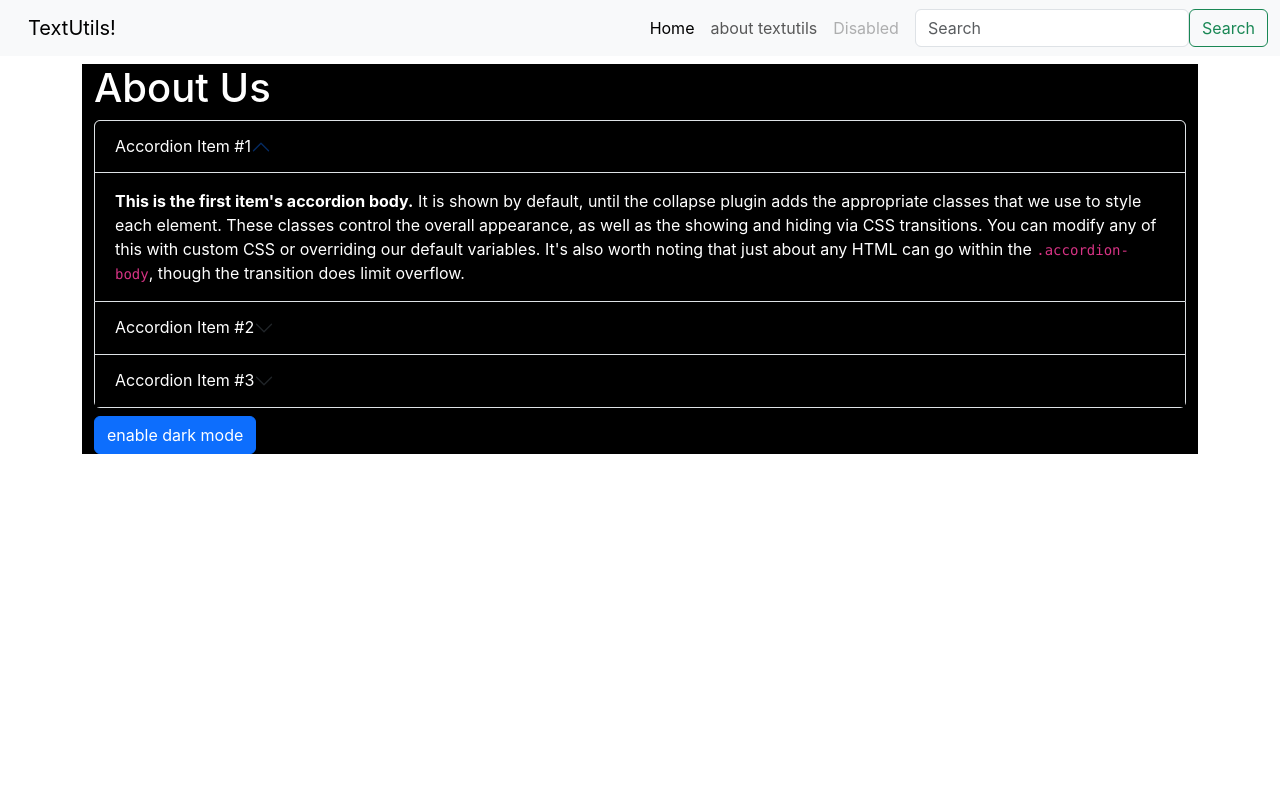
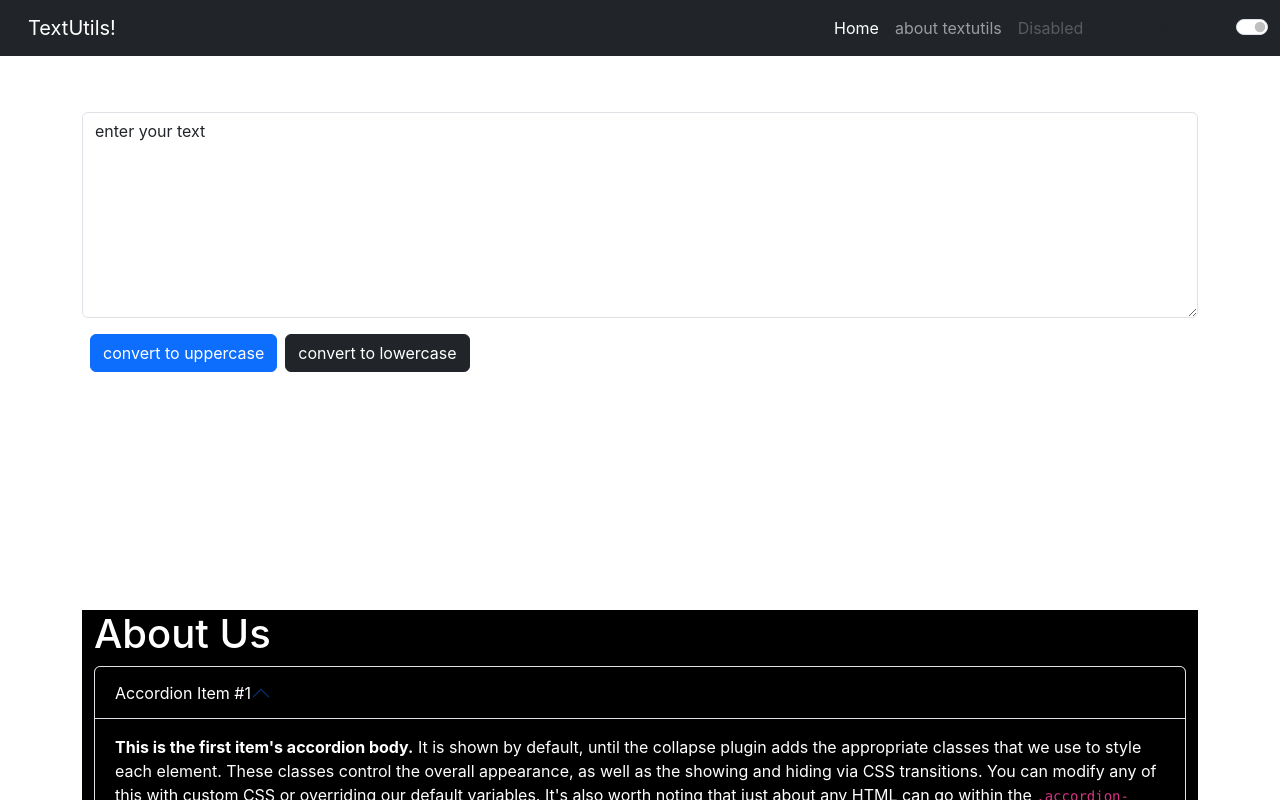
Before and after one commit to Chetan-the/alerts, a React (Create React App) app: page / in a window 1280 px wide. Shown: the top 800 px of the page. Built offline with nearby package versions, Linux system fonts and the light colour scheme.

Commit message:
improves the darkmode

```diff
--- a/src/App.js
+++ b/src/App.js
@@ -2,11 +2,28 @@
 import './App.css';
 import Navbar from './Navbar';
 import About from './About';
+import TextForm from './TextForm';
+import React,{useState} from 'react';
+
 function App() {
+  const [mode,setMode]=useState('dark');
+  const toggleMode=()=>{
+    if(mode==='light'){
+      setMode('dark');
+      document.body.style.backgroundColor='#042743';
+
+    }
+    else{
+      setMode('light');
+      document.body.style.backgroundColor='white';
+
+    }
+  }
   return (
     <>
-      <Navbar title="TextUtils!" about="about textutils" />
+      <Navbar title="TextUtils!" about="about textutils" mode={mode}  toggleMode={toggleMode}/>
       <div className="container">
+        <TextForm heading="enter text below"  mode={mode}/>
       <About/>
       </div>
     </>
--- a/src/Navbar.js
+++ b/src/Navbar.js
@@ -2,7 +2,7 @@
 
 export default function Navbar(props) {
   return (
-    <nav className="navbar navbar-expand-lg bg-body-tertiary">
+    <nav className={`navbar navbar-expand-lg navbar-${props.mode} bg-${props.mode}`}>
       <div className="container-fluid">
         <a className="navbar-brand" href="/">{props.title}</a>
         <button className="navbar-toggler" type="button" data-bs-toggle="collapse" data-bs-target="#navbarSupportedContent" aria-controls="navbarSupportedContent" aria-expanded="false" aria-label="Toggle navigation">
@@ -21,10 +21,11 @@
               <a className="nav-link disabled" aria-disabled="true">Disabled</a>
             </li>
           </ul>
-            <form className="d-flex" role="search">
-              <input className="form-control me-2" type="search" placeholder="Search" aria-label="Search" />
-              <button className="btn btn-outline-success" type="submit">Search</button>
-            </form>
+          <div className={`form-check form-switch text- ${props.mode==='dark'?'light':'dark'}`}>
+            <input className="form-check-input" onClick={props.toggleMode} type="checkbox" role="switch" id="flexSwitchCheckDefault" />
+            <label className="form-check-label" htmlFor="flexSwitchCheckDefault">Enable dark mode</label>
+          </div>
+
         </div>
       </div>
     </nav>
--- a/src/TextForm.js
+++ b/src/TextForm.js
@@ -25,20 +25,23 @@
         <>
 
 
-            <div className="conatiner">
+            <div className="conatiner" style={{ color: props.mode ==='light'?'grey':'white'}}>
                 <h1>{props.heading}</h1>
                 <div className="mb-3">
-                    <textarea className="form-control" value={text} onChange={handleOnChange} id="my-box" rows="8"></textarea>
+                    <textarea className="form-control" value={text}
+                 onChange={handleOnChange} id="my-box" rows="8"></textarea>
                 </div>
                 <button className="btn btn-primary mx-2" onClick={handleUpClick}>convert to uppercase</button>
                 <button className="btn btn-dark" onClick={handleUpClicks}>convert to lowercase</button>
             </div>
-            <div className="conatiner my-3">
+            <div className="conatiner my-3" style={{
+                color:props.mode ==='dark'?'white':'grey'
+            }}>
                 <h1>your text summary</h1>
                 <p>you have {text.split(" ").length} words and having {text.length}characters in your text</p>
                 <p>{0.008 * text.split(" ").length} time taken to read the text</p>
                 <h2>preview of the text</h2>
-                <p>{text}</p>
+                <p>{text.length>0?text:"Enter something to preview it here"}</p>
 
             </div>
 
```
Also changed, not shown: src/app1.js (added, +15 -0 lines). Lines whose indentation alone changed are shown as unchanged.
